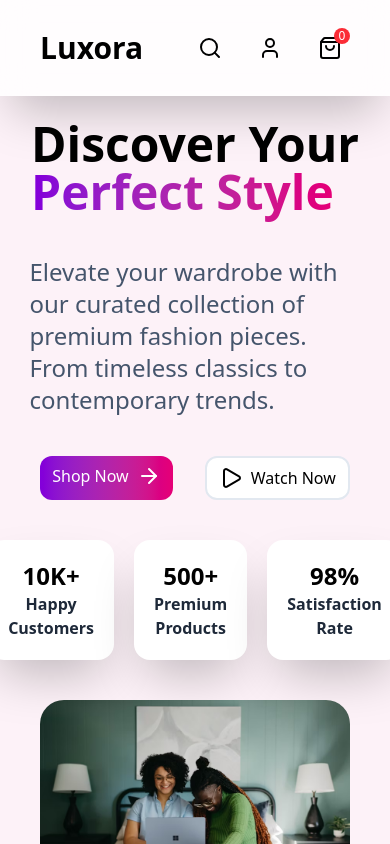
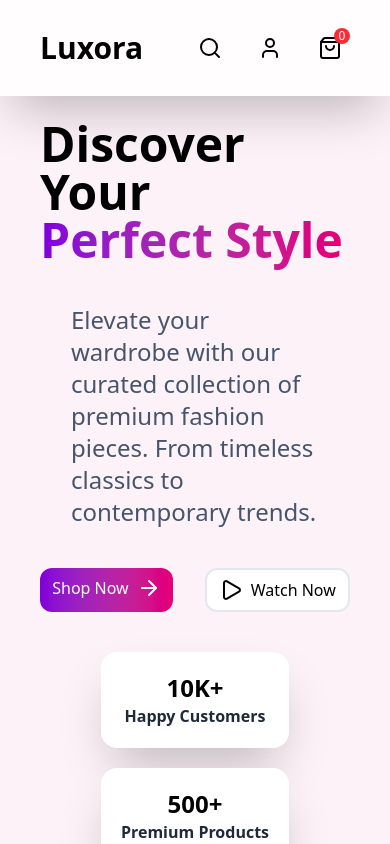
Before and after one commit to Abhiho11a/-Web-Dev-Projects-, a React (Vite) app in the folder Simple Frontend Projects/05-Luxora Ecommerce Page/: page / in a window 390 px wide. Shown: the top 844 px of the page. Built offline with nearby package versions, Linux system fonts and the light colour scheme.

Commit message:
Update Hero.jsx

```diff
--- a/Simple Frontend Projects/05-Luxora Ecommerce Page/src/components/Hero.jsx
+++ b/Simple Frontend Projects/05-Luxora Ecommerce Page/src/components/Hero.jsx
@@ -16,7 +16,7 @@
           <Button label="Shop Now" imgUrl={ArrowRight}/>
           <Button label="Watch Now" align="reverse" imgUrl={Play} color="bg-white"/>
         </div>
-        <div className="flex gap-5">
+        <div className="flex flex-col lg:flex-row gap-5">
           {Boxes.map(box => (
             <div className='bg-white rounded-2xl shadow-2xl text-center p-5'>
               <h2 className='text-2xl font-bold'>{box.count}</h2>
```
